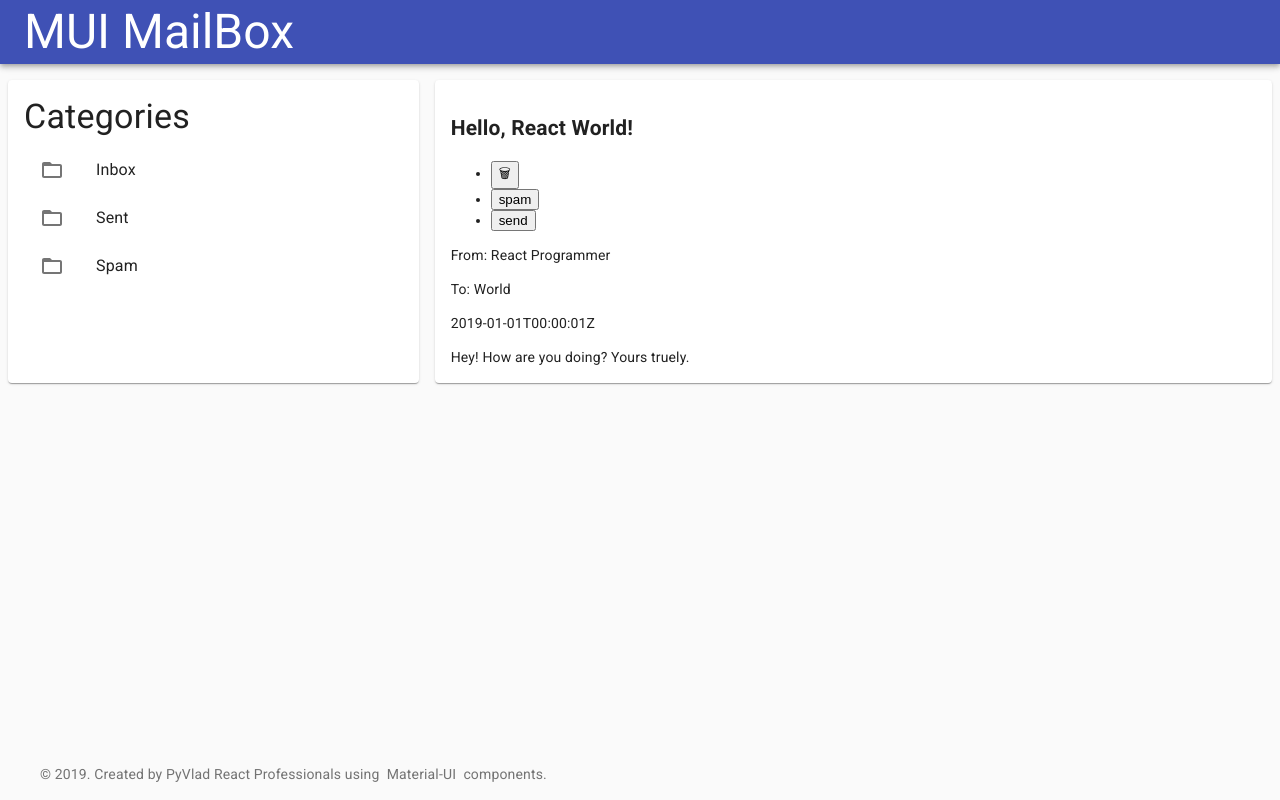
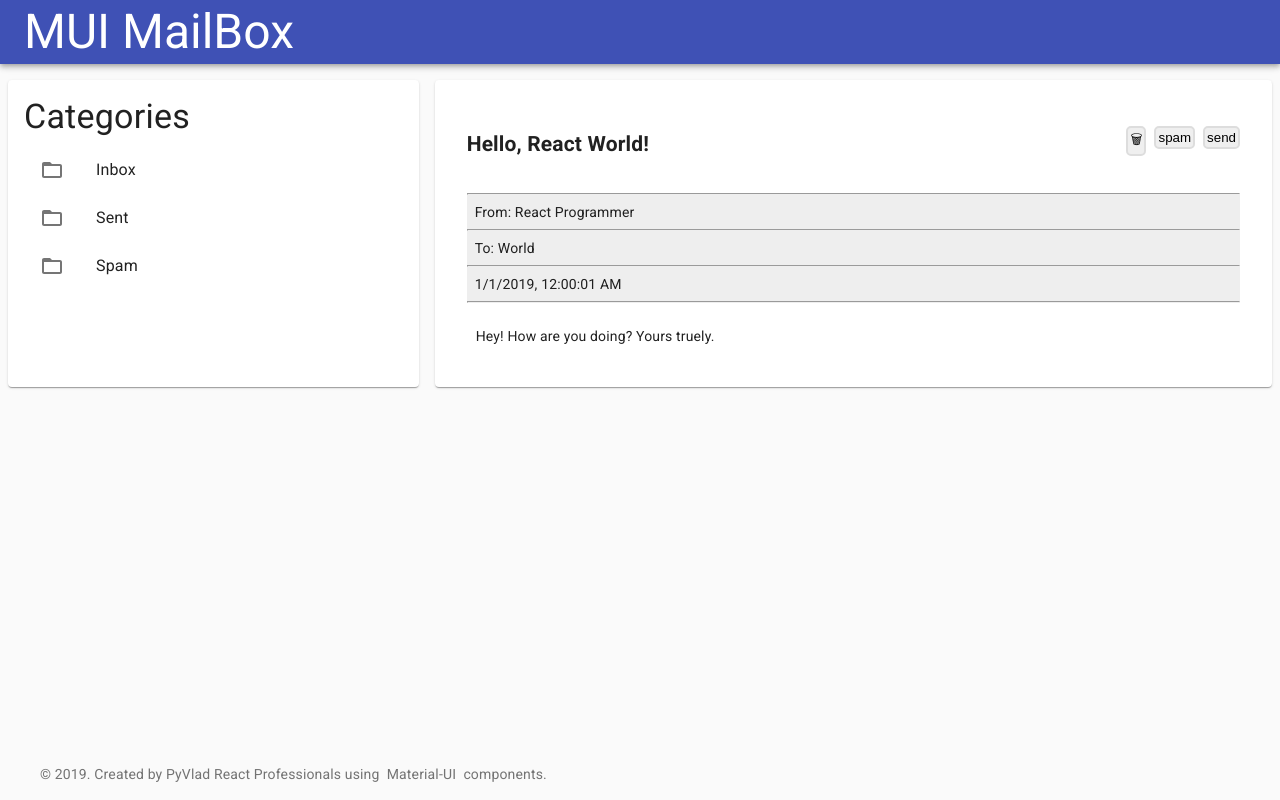
Before and after one commit to pyvlad/mailbox-mui, a React (Create React App) app: page / in a window 1280 px wide. Both pictures are taken after a click on the button 853 px from the left and 182 px from the top of the page. Built offline with nearby package versions, Linux system fonts and the light colour scheme.

Commit message:
add some JSS styles to MessageSingle

```diff
--- a/src/components/MessageSingle.js
+++ b/src/components/MessageSingle.js
@@ -1,4 +1,44 @@
 import React from 'react'
+import {makeStyles} from '@material-ui/styles'
+// TODO: decompose this into several components
+// TODO: rewrite this component with material UI components
+
+const useStyles = makeStyles(theme => ({
+  container: {
+    padding: theme.spacing(2)
+  },
+  header: {
+    display: "flex",
+    justifyContent: "space-between"
+  },
+  actions: {
+    listStyleType: "none",
+    display: "flex",
+    justifyContent: "flex-end"
+  },
+  actionButton: {
+    marginLeft: theme.spacing(1),
+    padding: "2px",
+    textAlign: "center",
+    border: "2px solid #DDD",
+    borderRadius: "5px"
+  },
+  emailMeta: {
+    paddingLeft: 0,
+    marginTop: theme.spacing(2),
+    backgroundColor: "#eee",
+    listStyleType: "none"
+  },
+  emailMetaItem: {
+    padding: `0px ${theme.spacing(1)}px`
+  },
+  emailBody: {
+    marginTop: theme.spacing(1),
+    padding: theme.spacing(1),
+    border: "1px solid white"
+  }
+}));
+
 
 export default ({
   id,
@@ -8,23 +48,31 @@ export default ({
   date,
   title,
   body
-}) => (
-  <article>
-    <header>
+}) => {
+  const classes = useStyles()
+
+  return (
+    <article className={classes.container}>
+      <header className={classes.header}>
         <h1>{title}</h1>
-      <ul>
-        <li><button>&#128465;</button></li>
-        <li><button>spam</button></li>
-        <li><button>send</button></li>
+        <ul className={classes.actions}>
+          <li><button className={classes.actionButton}>&#128465;</button></li>
+          <li><button className={classes.actionButton}>spam</button></li>
+          <li><button className={classes.actionButton}>send</button></li>
         </ul>
       </header>
-    <section>
-      <p>From: {from.name}</p>
-      <p>To: {to.name}</p>
-      <p><time dateTime={date}>{date}</time></p>
-    </section>
-    <section>
+      <ul className={classes.emailMeta}>
+        <hr/>
+        <li className={classes.emailMetaItem}>From: {from.name}</li><hr/>
+        <li className={classes.emailMetaItem}>To: {to.name}</li><hr/>
+        <li className={classes.emailMetaItem}>
+          { (new Date(date)).toLocaleString() }
+        </li>
+        <hr/>
+      </ul>
+      <section className={classes.emailBody}>
         {body}
       </section>
     </article>
   )
+}
```
Lines whose indentation alone changed are shown as unchanged.
